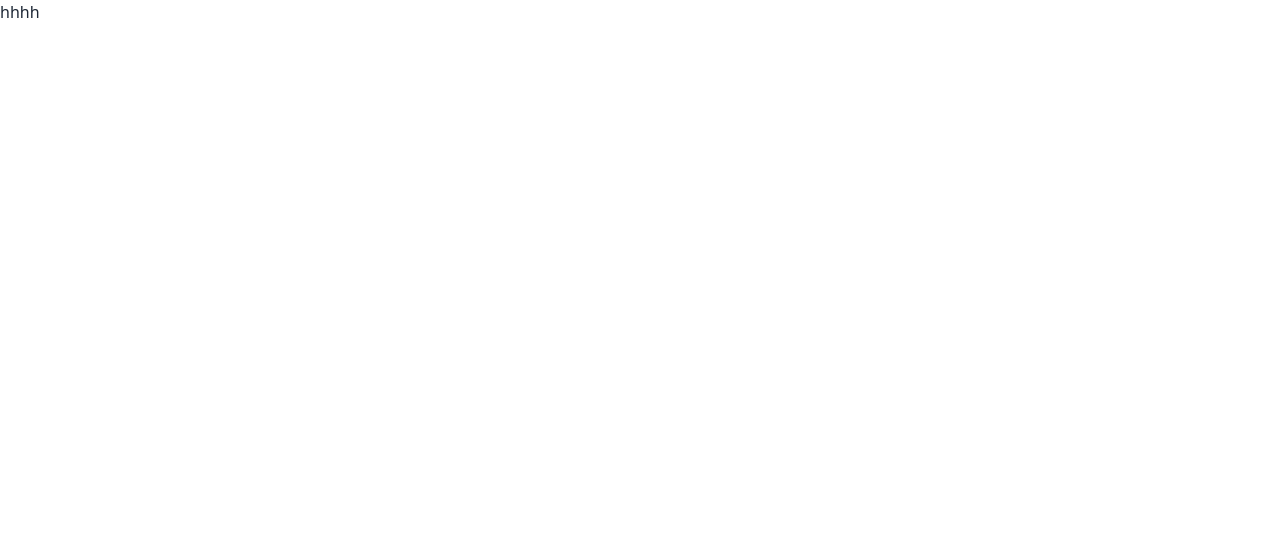
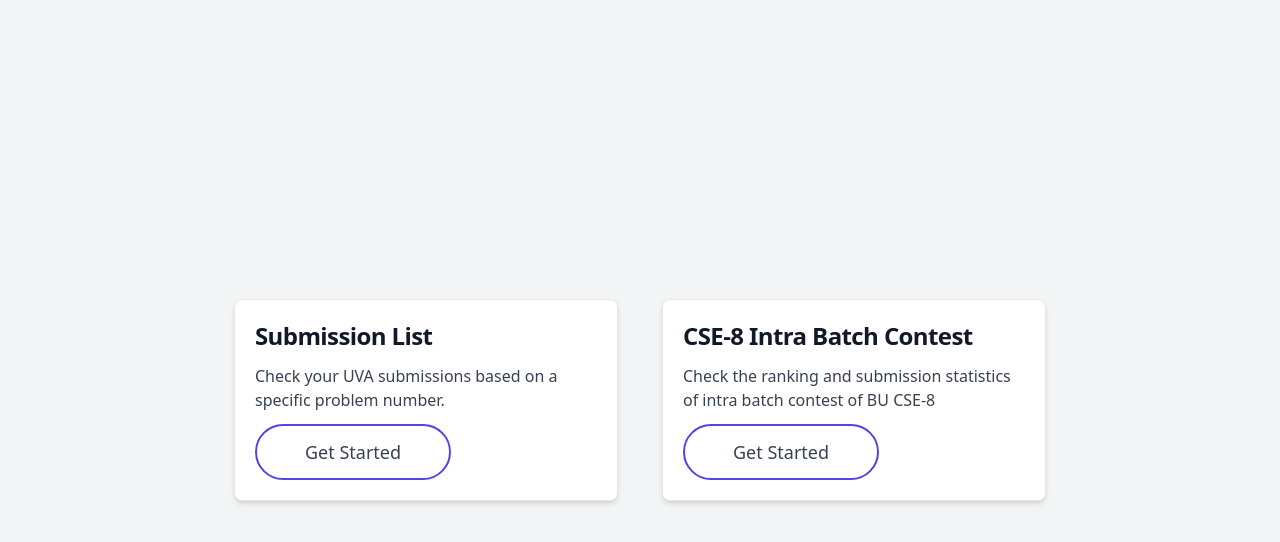
Before and after one commit to Abdullah-Al-Ovi/uva-problem-solving-list-cse-8, a React (Vite) app: page /features in a window 1280 px wide. Shown: the top 542 px of the page. Built offline with nearby package versions, Linux system fonts and the light colour scheme.

Commit message:
[Feat](Featureswise page created and made dynamic)

```diff
--- /dev/null
+++ b/src/Pages/Features/Feature.jsx
@@ -0,0 +1,23 @@
+import React from 'react';
+import { Link } from 'react-router-dom';
+
+const Feature = ({url,title,description}) => {
+    return (
+        <div className="max-w-sm p-5 space-y-3 bg-white border rounded-lg dark:bg-gray-800 dark:border-gray-700 shadow-md ">
+
+                <h5 className="mb-2 text-2xl font-bold tracking-tight text-gray-900 dark:text-white">{title}</h5>
+
+                <p className="mb-3 font-normal text-gray-700 dark:text-gray-400">{description}</p>
+
+                <Link to={url} className="relative inline-flex items-center px-12 py-3 overflow-hidden text-lg font-medium text-gray-700 border-2 border-indigo-600 rounded-full hover:text-white group hover:bg-gray-50">
+                                <span className="absolute left-0 block w-full h-0 transition-all bg-indigo-600 opacity-100 group-hover:h-full top-1/2 group-hover:top-0 duration-400 ease"></span>
+                                <span className="absolute right-0 flex items-center justify-start w-10 h-10 duration-300 transform translate-x-full group-hover:translate-x-0 ease">
+                                    <svg className="w-5 h-5" fill="none" stroke="currentColor" viewBox="0 0 24 24" xmlns="http://www.w3.org/2000/svg"><path strokeLinecap="round" strokeLinejoin="round" strokeWidth="2" d="M14 5l7 7m0 0l-7 7m7-7H3"></path></svg>
+                                </span>
+                                <span className="relative">Get Started</span>
+                            </Link>
+            </div>
+    );
+};
+
+export default Feature;
--- a/src/Pages/Features/Features.jsx
+++ b/src/Pages/Features/Features.jsx
@@ -1,9 +1,20 @@
+import { Link } from "react-router-dom";
+import Feature from "./Feature";
 
 
 const Features = () => {
     return (
-        <div>
-          hhhh
+        <div className="bg-gray-100 flex my-7 md:my-0 flex-col md:flex-row justify-center items-center gap-11 h-[100vh]">
+            <Feature
+            url={'/submission-list'}
+            title={'Submission List'}
+            description={'Check your UVA submissions based on a specific problem number.'}
+            ></Feature>
+            <Feature
+            url={'/rank'}
+            title={'CSE-8 Intra Batch Contest'}
+            description={'Check the ranking and submission statistics of intra batch contest of BU CSE-8 '}
+            ></Feature>
         </div>
     );
 };
--- a/src/Pages/SubmissionList/SubmissionList.jsx
+++ b/src/Pages/SubmissionList/SubmissionList.jsx
@@ -40,6 +40,21 @@
         32: "Bash",
         33: "Other"
     };
+
+    const verdicts = {
+        10: "Submission error",
+        15: "Can't be judged",
+        20: "In queue",
+        30: "Compile error",
+        35: "Restricted function",
+        40: "Runtime error",
+        45: "Output limit",
+        50: "Time limit",
+        60: "Memory limit",
+        70: "Wrong answer",
+        80: "PresentationE",
+        90: "Accepted",
+      };
 
     const formatDate = (timestamp) => {
         const date = new Date(timestamp * 1000);
@@ -151,7 +166,7 @@
             </div>
             {
                 fetchedSubmissionList?.length > 0 && <div className="my-7 w-full">
-                    <h3 className="text-3xl font-medium my-5 text-center">Submission List</h3>
+                    <h3 className="text-3xl font-medium my-5 text-center">Your Submission List</h3>
                     {
                         fetchedSubmissionList?.length > 0 && <div className="text-center mb-3">
                             <button onClick={() => setFetchedSubmissionList([])} className="btn text-red-500 text-center">Clear List</button>
@@ -163,10 +178,10 @@
                                 <tr >
                                     <th className="border-2 p-2">Submission ID</th>
                                     <th className="border-2 p-2">Problem ID</th>
-                                    <th className="border-2 p-2">Verdict ID</th>
+                                    <th className="border-2 p-2">Verdict</th>
                                     <th className="border-2 p-2">Runtime(ms)</th>
-                                    <th className="border-2 p-2">Submission Time</th>
-                                    <th className="border-2 p-2">Language ID</th>
+                                    <th className="border-2 p-2">Submission Date</th>
+                                    <th className="border-2 p-2">Language</th>
                                     <th className="border-2 p-2">Submission Rank</th>
                                 </tr>
                             </thead>
@@ -175,7 +190,7 @@
                                     <tr className="border-b text-center" key={index}>
                                         <td className="border border-gray-400 px-4 py-2">{submission[0]}</td>
                                         <td className="border border-gray-400 px-4 py-2">{submission[1]}</td>
-                                        <td className="border border-gray-400 px-4 py-2">{submission[2]}</td>
+                                        <td className="border border-gray-400 px-4 py-2">{verdicts[submission[2]]}</td>
                                         <td className="border border-gray-400 px-4 py-2">{submission[3]}</td>
                                         <td className="border border-gray-400 px-4 py-2">{formatDate(submission[4])}</td>
                                         <td className="border border-gray-400 px-4 py-2">{languageNames[submission[5]]}</td>
```
